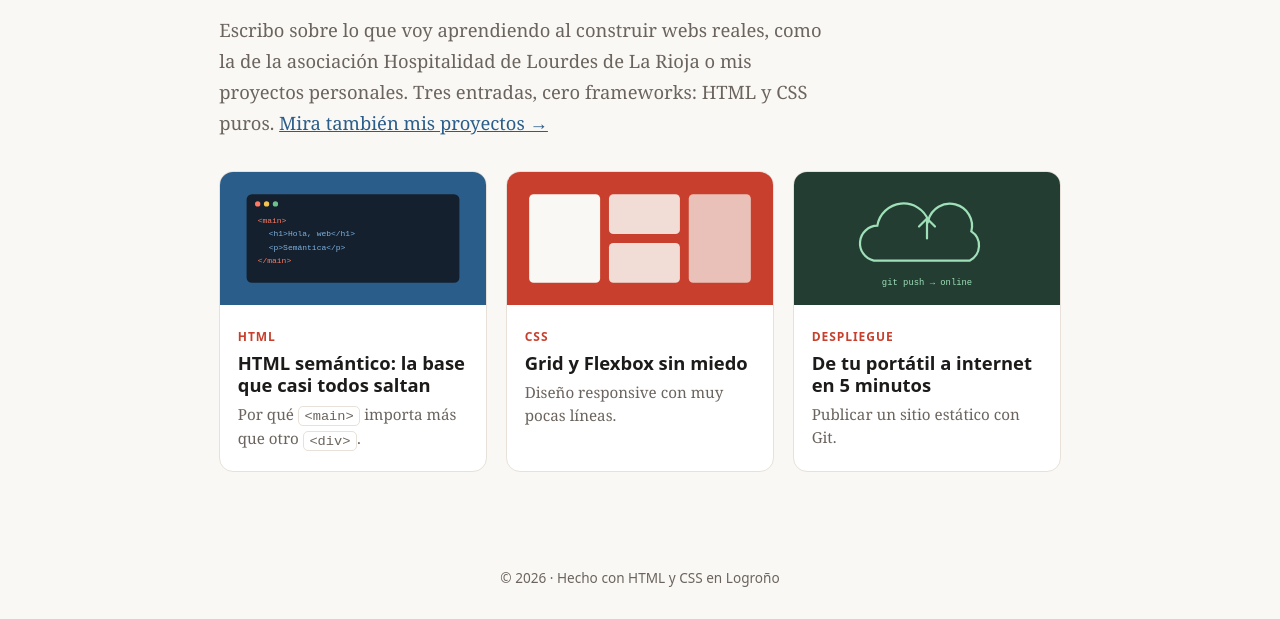
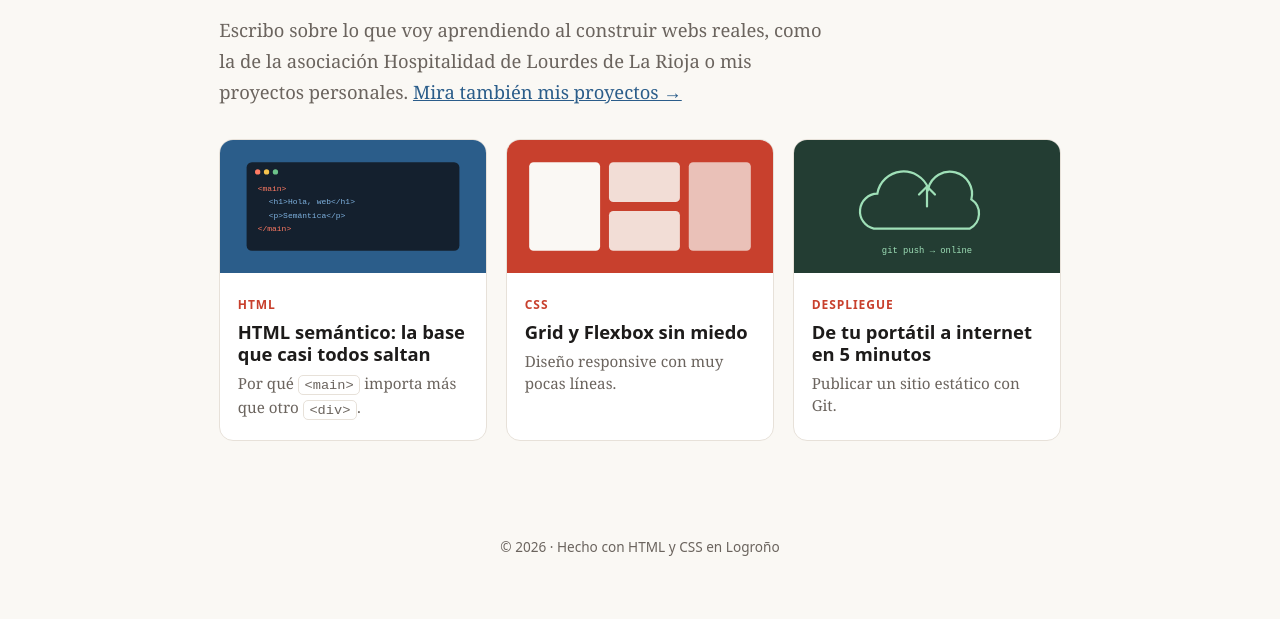
Before and after one commit to AlvarodOrs/DAAR, a plain HTML site: page index.html in a window 1280 px wide. Shown: the part 231-850 px from the top of the page. After the commit the page ends 819 px from the top, so only its background shows below. Drawn offline with Linux system fonts and the light colour scheme.

```diff
--- a/index.html
+++ b/index.html
@@ -29,7 +29,7 @@
         <p>
           Escribo sobre lo que voy aprendiendo al construir webs reales, como la
           de la asociación Hospitalidad de Lourdes de La Rioja o mis proyectos
-          personales. Tres entradas, cero frameworks: HTML y CSS puros.
+          personales.
           <a href="#proyectos" style="color: var(--accent2)"
             >Mira también mis proyectos →</a
           >
```
